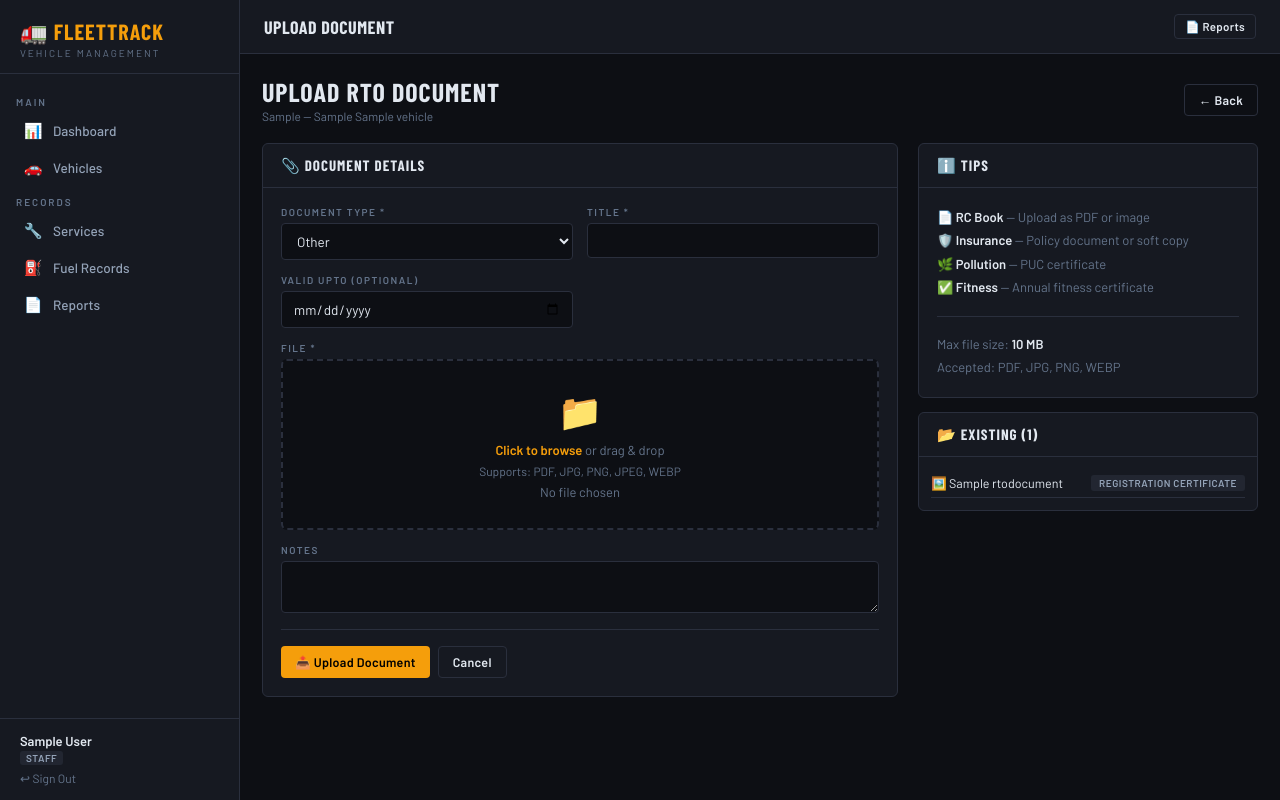
After one commit to neeradian/Fleet_Manager, a Django app: page /vehicles/1/rto/doc/add/ in a window 1280 px wide. The commit adds this page. Run offline with Django 4.2, Linux system fonts and the light colour scheme; a user stored in the database is signed in; tables that the repository leaves empty hold one stand-in row (values such as "Sample post"); some web fonts are replaced.

Commit message:
added rto details and upload page

```diff
--- /dev/null
+++ b/vehicles/templates/vehicles/rto_doc_form.html
@@ -0,0 +1,159 @@
+{% extends 'vehicles/base.html' %}
+{% block title %}Upload RTO Document — FleetTrack{% endblock %}
+{% block page_title %}Upload Document{% endblock %}
+{% block content %}
+<div class="page-header">
+  <div>
+    <div class="page-title">Upload RTO Document</div>
+    <div class="page-subtitle">
+      {{ vehicle.vehicle_no }} — {{ vehicle.brand }} {{ vehicle.model_name }}
+    </div>
+  </div>
+  <a href="{% url 'vehicle_detail' vehicle.pk %}" class="btn btn-outline"
+    >← Back</a
+  >
+</div>
+
+<div
+  style="
+    display: grid;
+    grid-template-columns: 1fr 340px;
+    gap: 20px;
+    align-items: start;
+  "
+>
+  <div class="card">
+    <div class="card-header">
+      <span class="card-title">📎 Document Details</span>
+    </div>
+    <div class="card-body">
+      <form method="post" enctype="multipart/form-data">
+        {% csrf_token %}
+        <div class="form-grid">
+          <div class="form-group">
+            <label>Document Type *</label>
+            {{ form.doc_type }} {% if form.doc_type.errors %}
+                <ul class="errorlist">
+                {% for e in form.doc_type.errors %}
+                    <li>{{ e }}</li>
+                {% endfor %}
+                </ul>
+            {% endif %}
+          </div>
+          <div class="form-group">
+            <label>Title *</label>
+            {{ form.title }} {% if form.title.errors %}
+            <ul class="errorlist">
+              {% for e in form.title.errors %}
+              <li>{{ e }}</li>
+              {% endfor %}
+            </ul>
+            {% endif %}
+          </div>
+          <div class="form-group">
+            <label>Valid Upto (optional)</label>
+            {{ form.valid_upto }}
+          </div>
+          <div class="form-group full">
+            <label>File *</label>
+            <div class="upload-zone" id="uploadZone">
+              <span class="upload-icon">📁</span>
+              <p><strong>Click to browse</strong> or drag & drop</p>
+              <p style="margin-top: 6px; font-size: 12px">
+                Supports: PDF, JPG, PNG, JPEG, WEBP
+              </p>
+              <p class="file-chosen text-muted text-sm mt-1">No file chosen</p>
+            </div>
+            <div style="display: none">{{ form.file }}</div>
+            {% if form.file.errors %}
+            <ul class="errorlist">
+              {% for e in form.file.errors %}
+              <li>{{ e }}</li>
+              {% endfor %}
+            </ul>
+            {% endif %}
+          </div>
+          <div class="form-group full">
+            <label>Notes</label>
+            {{ form.notes }}
+          </div>
+        </div>
+        <div class="divider"></div>
+        <div class="flex gap-2">
+          <button type="submit" class="btn btn-primary">
+            📤 Upload Document
+          </button>
+          <a
+            href="{% url 'vehicle_detail' vehicle.pk %}"
+            class="btn btn-outline"
+            >Cancel</a
+          >
+        </div>
+      </form>
+    </div>
+  </div>
+
+  <div style="position: sticky; top: 64px">
+    <div class="card mb-2">
+      <div class="card-header"><span class="card-title">ℹ️ Tips</span></div>
+      <div
+        class="card-body"
+        style="font-size: 13px; color: var(--muted); line-height: 1.8"
+      >
+        <p>
+          📄 <strong style="color: var(--text)">RC Book</strong> — Upload as PDF
+          or image
+        </p>
+        <p>
+          🛡️ <strong style="color: var(--text)">Insurance</strong> — Policy
+          document or soft copy
+        </p>
+        <p>
+          🌿 <strong style="color: var(--text)">Pollution</strong> — PUC
+          certificate
+        </p>
+        <p>
+          ✅ <strong style="color: var(--text)">Fitness</strong> — Annual
+          fitness certificate
+        </p>
+        <div class="divider"></div>
+        <p>
+          Max file size: <strong style="color: var(--text)">10 MB</strong
+          ><br />Accepted: PDF, JPG, PNG, WEBP
+        </p>
+      </div>
+    </div>
+    {% if rto.documents.count %}
+    <div class="card">
+      <div class="card-header">
+        <span class="card-title">📂 Existing ({{ rto.documents.count }})</span>
+      </div>
+      <div class="card-body" style="padding: 12px">
+        {% for doc in rto.documents.all %}
+        <div
+          style="
+            padding: 6px 0;
+            border-bottom: 1px solid var(--border);
+            font-size: 12.5px;
+          "
+        >
+          <span
+            >{% if doc.is_pdf %}
+                📄
+            {% elif doc.is_image %}
+                🖼️
+            {% else %}
+                📁
+            {% endif %} {{ doc.title }}</span
+          >
+          <span class="badge badge-gray" style="float: right; font-size: 10px"
+            >{{ doc.get_doc_type_display }}</span
+          >
+        </div>
+        {% endfor %}
+      </div>
+    </div>
+    {% endif %}
+  </div>
+</div>
+{% endblock %}
--- a/vehicles/templates/vehicles/vehicle_form.html
+++ b/vehicles/templates/vehicles/vehicle_form.html
@@ -1,5 +1,7 @@
-{% extends 'vehicles/base.html' %} {% block title %}{{ title }} - FleetTrack{%
-endblock %} {% block page_title %}{{ title }}{% endblock %} {% block content %}
+{% extends 'vehicles/base.html' %}
+{% block title %}{{ title }} - FleetTrack{% endblock %}
+{% block page_title %}{{ title }}{% endblock %}
+{% block content %}
 <div class="page-header">
   <div>
     <div class="page-title">{{ title }}</div>
```
Also changed, not shown: vehicles/templates/vehicles/rto_form.html (added, +82 -0 lines).
